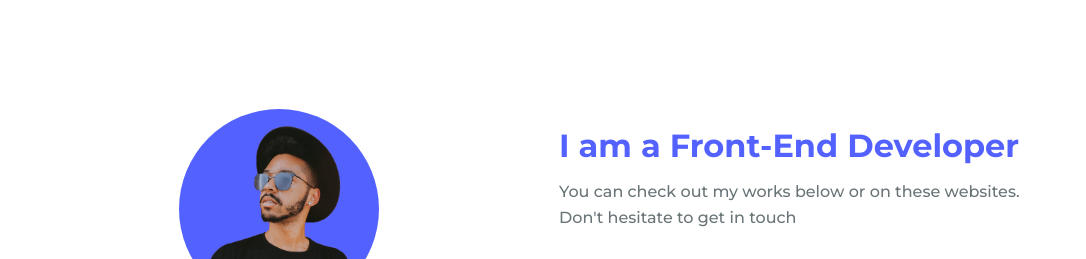
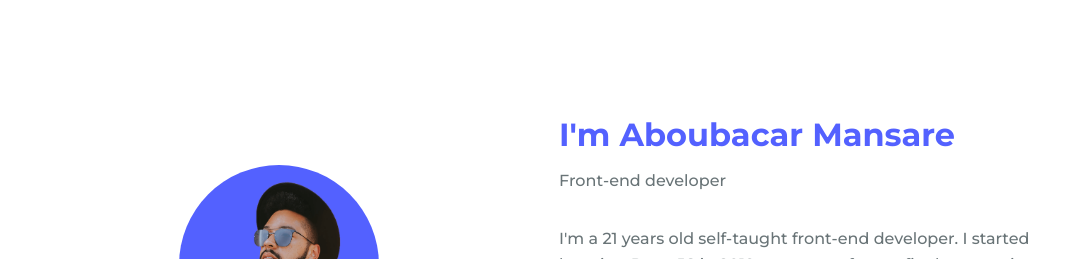
Before and after one commit to aboubacarmsr/my-portfolio, a plain HTML site: page index.html in a window 1280 px wide. Shown: the part 950-1209 px from the top of the page, without its empty margins (97-1183 px from the left). Drawn offline with nearby package versions, Linux system fonts and the light colour scheme.

Commit message:
second commit

```diff
--- a/index.html
+++ b/index.html
@@ -75,11 +75,12 @@
           </div>
 
           <div>
-            <h2 class="about__subtitle">I am a Front-End Developer</h2>
-            <!-- <span class="about__profession">Front-end developer</span> -->
+            <h2 class="about__subtitle">I'm Aboubacar Mansare</h2>
+            <span class="about__profession">Front-end developer</span>
             <p class="about__text">
-              You can check out my works below or on these websites. Don't
-              hesitate to get in touch
+                I'm a 21 years old self-taught front-end developer.
+                I started learning ReactJS in 2019 to prepare for my final year project &#40;an e-commerce website&#41; and haven't stopped learning since.
+                I graduated in July, I did some React projects that you can find here
             </p>
 
             <div class="about__social">
@@ -174,7 +175,7 @@
 
           <div>
             <div class="portfolio__img">
-              <img src="assets/img/work2.jpg" alt="" />
+              <img src="assets/img/work1.jpg" alt="" />
 
               <div class="portfolio__link">
                 <a
```
